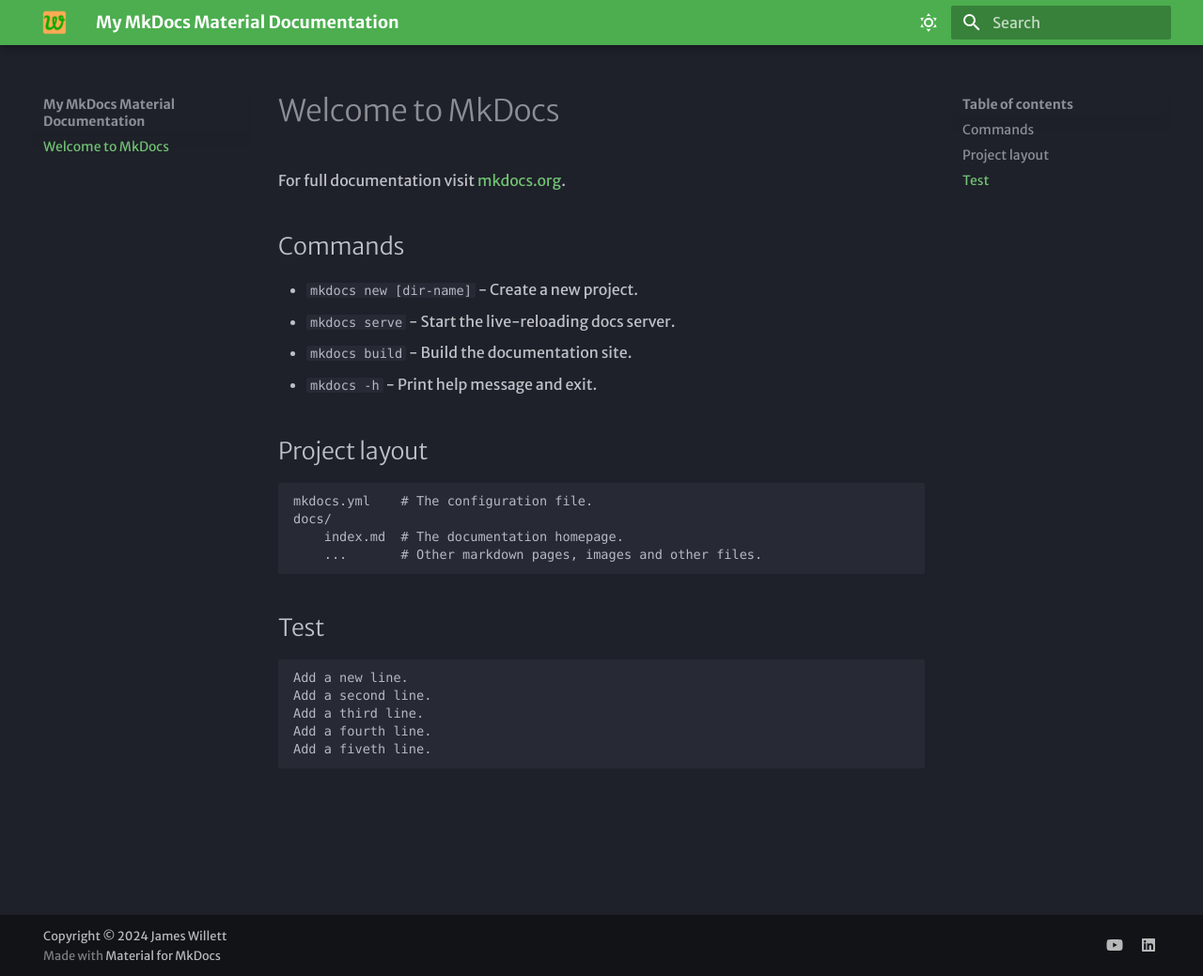
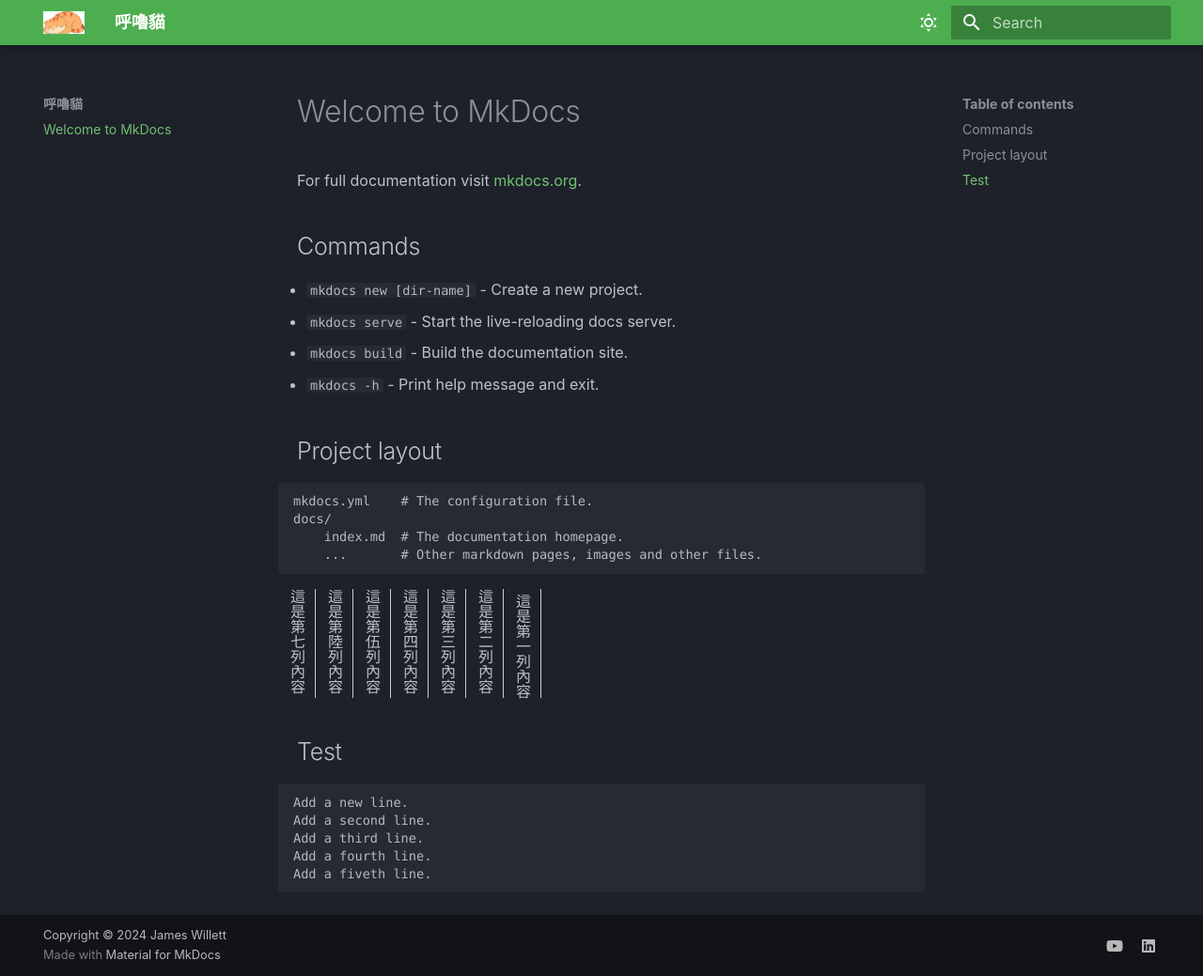
Before and after one commit to PurrPurrCat/PurrPurrCat.github.io, an MkDocs documentation site: the page built from docs/index.md, in a window 1280 px wide and 1039 px high. Shown: the whole window at 94% size. Built offline with MkDocs 1.6.1 and Material for MkDocs 9.7.7, drawn with Linux system fonts in a browser that asks for light colours; some web fonts are replaced.

Commit message:
Modifi icon.

```diff
--- a/docs/index.md
+++ b/docs/index.md
@@ -16,6 +16,15 @@
         index.md  # The documentation homepage.
         ...       # Other markdown pages, images and other files.
 
+<div class="ancient-text"> 這是第一列內容
+這是第二列內容
+這是第三列內容
+這是第四列內容
+這是第伍列內容
+這是第陸列內容
+這是第七列內容
+</div>
+
 ## Test
     Add a new line.
     Add a second line.
--- /dev/null
+++ b/docs/stylesheets/extra.css
@@ -0,0 +1,15 @@
+/* 針對全站或特定內容容器設置豎排 */
+.ancient-text {
+  writing-mode: vertical-rl;
+  white-space: pre-wrap;
+  line-height: 2.5;
+  /* 模擬古籍格線 */
+  background-image: linear-gradient(to left, #ccc 1px, transparent 1px);
+  background-size: 2.5em 100%; /* 寬度需與 line-height 對應 */
+}
+
+  /* 修正標題與段落的邊距，避免豎排時位移 */
+  .md-content h1, .md-content h2, .md-content p {
+    margin-left: 20px;
+    margin-right: 0;
+  }
--- a/mkdocs.yml
+++ b/mkdocs.yml
@@ -1,12 +1,13 @@
-site_name: My MkDocs Material Documentation
+site_name: 呼嚕貓
 site_url: https://sitename.example
 theme:
   name: material
   font:
-    text: Merriweather Sans
+    #text: Merriweather Sans
+    text: Noto Serif TC  # 使用思源宋體
     code: Red Hat Mono
-  logo: assets/logo.png
-  favicon: assets/favicon.ico
+  logo: assets/purrpurrcat.jpg
+  favicon: assets/favicon_purrpurrcat.ico
   features:
     - navigation.footer
   palette:
@@ -47,6 +48,9 @@
   - admonition
   - pymdownx.details
 
+extra_css:
+  - stylesheets/extra.css
+
 extra:
   social:
     - icon: fontawesome/brands/youtube
```
Also changed, not shown: docs/assets/favicon.ico (deleted), docs/assets/favicon_purrpurrcat.ico (added), docs/assets/purrpurrcat.jpg (renamed from docs/assets/WechatIMG26.jpg), 4 other files.
